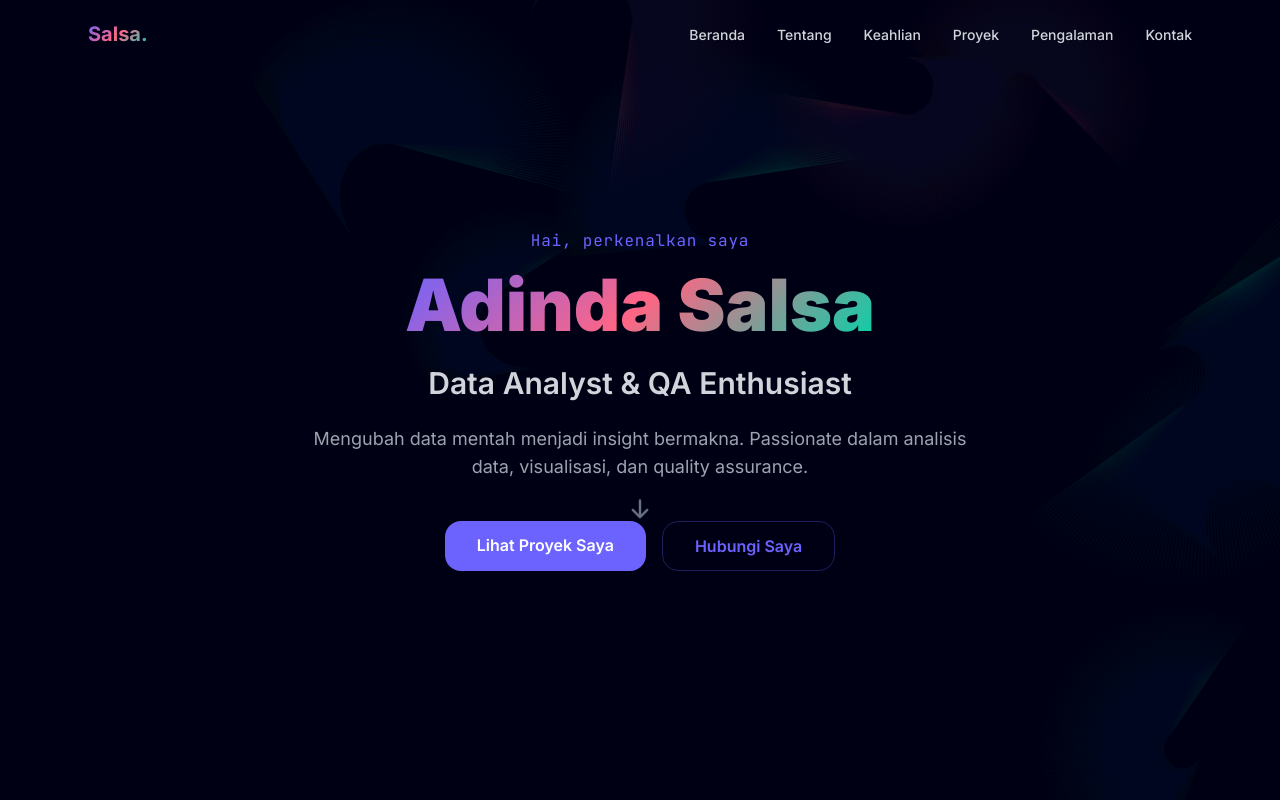
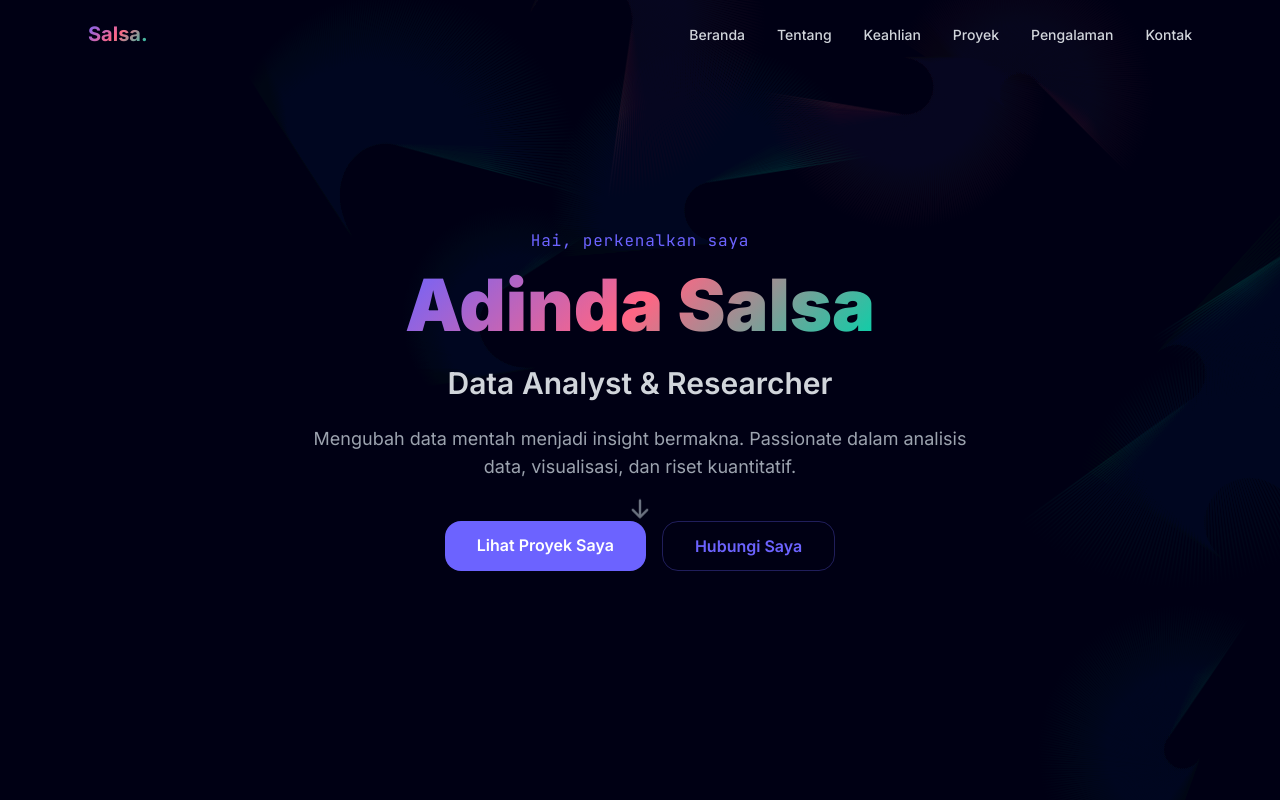
Before and after one commit to el-pablos/web-porto-salsa, a Next.js app: page / in a window 1280 px wide. Shown: the top 800 px of the page. Built offline with nearby package versions, Linux system fonts and the light colour scheme.

Commit message:
update: update hero section sesuai fokus baru data analyst

```diff
--- a/src/components/Hero.tsx
+++ b/src/components/Hero.tsx
@@ -42,7 +42,7 @@ export function Hero() {
           transition={{ duration: 0.8, delay: 0.6 }}
         >
           <h2 className="text-xl sm:text-2xl md:text-3xl font-semibold text-gray-300 mb-6">
-            Data Analyst & QA Enthusiast
+            Data Analyst & Researcher
           </h2>
         </motion.div>
 
@@ -53,7 +53,7 @@ export function Hero() {
           className="text-base md:text-lg text-gray-400 max-w-2xl mx-auto mb-10 leading-relaxed"
         >
           Mengubah data mentah menjadi insight bermakna.
-          Passionate dalam analisis data, visualisasi, dan quality assurance.
+          Passionate dalam analisis data, visualisasi, dan riset kuantitatif.
         </motion.p>
 
         <motion.div
```
